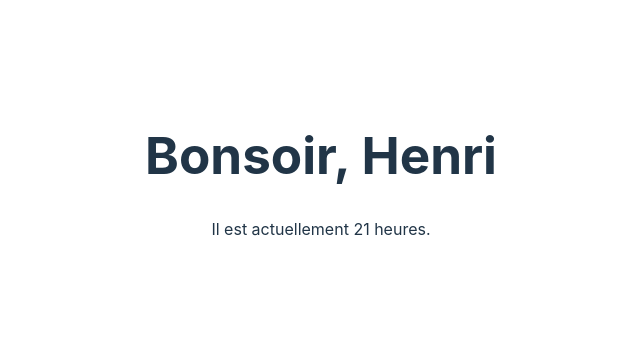
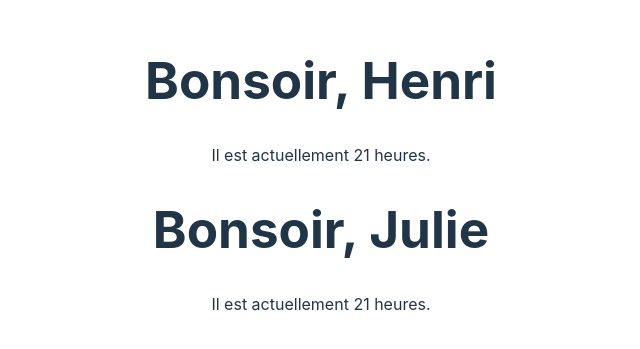
Before and after one commit to HenriTeinturier/initiation-react-mini-projet, a React (Vite) app: page / in a window 1280 px wide. Shown: the part 225-574 px from the top of the page, without its empty margins (319-959 px from the left). Built offline with nearby package versions, Linux system fonts and the light colour scheme.

Commit message:
Les props

```diff
--- a/src/App.jsx
+++ b/src/App.jsx
@@ -1,7 +1,10 @@
 import './App.css'
 
-function App() {
-	const name = "Henri"
+// commencer par transférer les données dans le composant welcome
+// ajouter "la prop props" + props.name (console.log(props et props.name)
+// destructurer
+
+function Welcome({ name }) {
   const currentHour = new Date().getHours();
   const greeting = currentHour < 12 ? "Bonjour" : "Bonsoir";
 
@@ -9,8 +12,19 @@ function App() {
     <div>
       <h1>{greeting}, {name}</h1>
       <p>Il est actuellement {currentHour} heures.</p>
+
     </div>
   )
 }
 
+function App() {
+
+  return (
+    <div>
+    <Welcome name={"Henri"} />
+    <Welcome name={"Julie"} />
+  </div>
+  )
+}
+
 export default App
```
